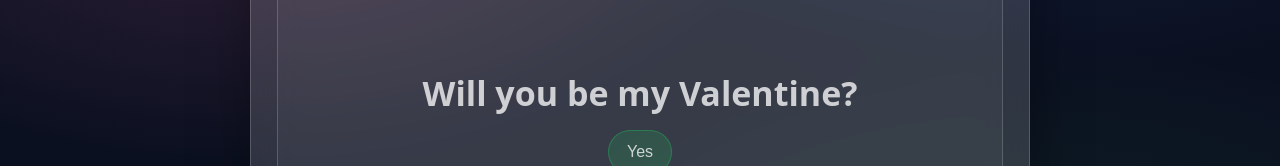
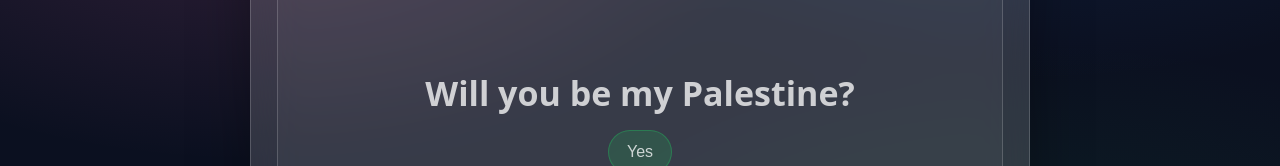
Before and after one commit to am9725/questionsforpals3, a plain HTML site: page index.html in a window 1280 px wide. Shown: the part 299-465 px from the top of the page. Drawn offline with Linux system fonts and the light colour scheme.

Commit message:
Add files via upload

```diff
--- a/index.html
+++ b/index.html
@@ -156,8 +156,8 @@
   <script>
     const NAME_LINE = "Hi Pals";
     const SUB_LINE = "I have a question for you";
-    const QUESTION = "Will you be my Valentine?";
-    const YES_MSG = "Yay. I knew it. Happy Valentine's Day";
+    const QUESTION = "Will you be my Palestine?";
+    const YES_MSG = "Yay. I knew it. Happy Palestine's Day";
     const NO_MSG = "Nice try. But I still like you";
     const NO_STARTS_SHY = true;
 
```
